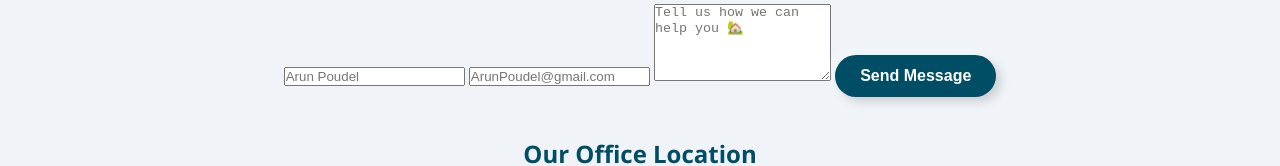
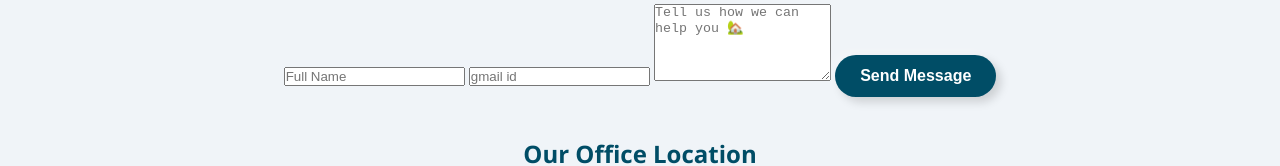
Before and after one commit to Sweekar18/Sweekar18.github.io, a plain HTML site: page contact.html in a window 1280 px wide. Shown: the part 184-350 px from the top of the page. Drawn offline with Linux system fonts and the light colour scheme.

Commit message:
Update contact.html

```diff
--- a/contact.html
+++ b/contact.html
@@ -23,8 +23,8 @@
     <section>
       <h2>Contact Us</h2>
       <form action="https://formspree.io/f/mkgblbkk" method="POST">
-        <input type="text" name="name" placeholder="Arun Poudel" required />
-        <input type="email" name="_replyto" placeholder="ArunPoudel@gmail.com" required />
+        <input type="text" name="name" placeholder="Full Name" required />
+        <input type="email" name="_replyto" placeholder="gmail id" required />
         <textarea name="message" rows="5" placeholder="Tell us how we can help you 🏡" required></textarea>
         <button type="submit" class="btn">Send Message</button>
       </form>
```
